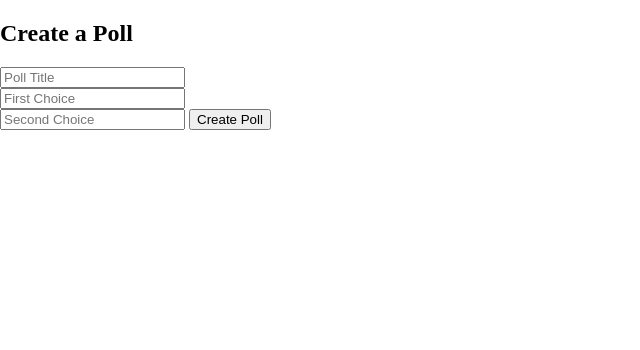
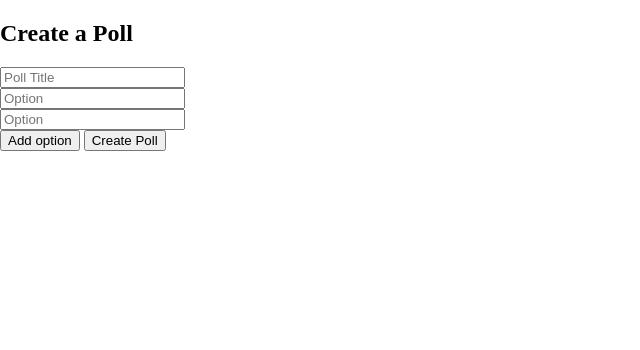
Before and after one commit to sColin16/pollz, a Flask app: page /create in a window 1280 px wide. Shown: the part 134-484 px from the top of the page, without its empty margins (0-640 px from the left). Run offline with Flask 2, Linux system fonts and the light colour scheme; the visitor is signed in with stand-in values (Sample User, id 1).

Commit message:
Add multi-option poll fields

```diff
--- /dev/null
+++ b/app/static/create.js
@@ -0,0 +1,11 @@
+function addOption(){
+    createForm = document.getElementById('create-form');
+    optionTemplate = createForm.getElementsByClassName('option-field')[0];
+    addButton = document.getElementById('add-option');
+
+    newOption = optionTemplate.cloneNode(true);
+
+    createForm.insertBefore(newOption, addButton);
+}
+
+document.getElementById('add-option').addEventListener('click', addOption);
--- a/app/templates/create.html
+++ b/app/templates/create.html
@@ -10,13 +10,14 @@
 
 {% endwith %}
 
-<form action = '/create' method = 'POST'>
+<form action = '/create' method = 'POST' id = create-form>
     <input requried type = 'text' name = 'title' placeholder = 'Poll Title'><br>
-    <input required type = 'text' name = 'options[]' placeholder = 'First Choice'><br>
-    <input required type = 'text' name = 'options[]' placeholder = 'Second Choice'>
+    <div class = option-field><input required type = 'text' name = 'options[]' placeholder = 'Option'><br></div>
+    <div class = option-field><input required type = 'text' name = 'options[]' placeholder = 'Option'><br></div>
+    <button type = button id = add-option>Add option</button>
     <input type = 'submit' value = 'Create Poll'>
 </form>
 
-<!-- to send array, use name=options[] -->
+<script src = 'static/create.js' type = 'text/javascript'></script>
 
 {% endblock %}
```
Also changed, not shown: app/static/register.js (line endings or trailing spaces), app/templates/view.html (line endings or trailing spaces).
